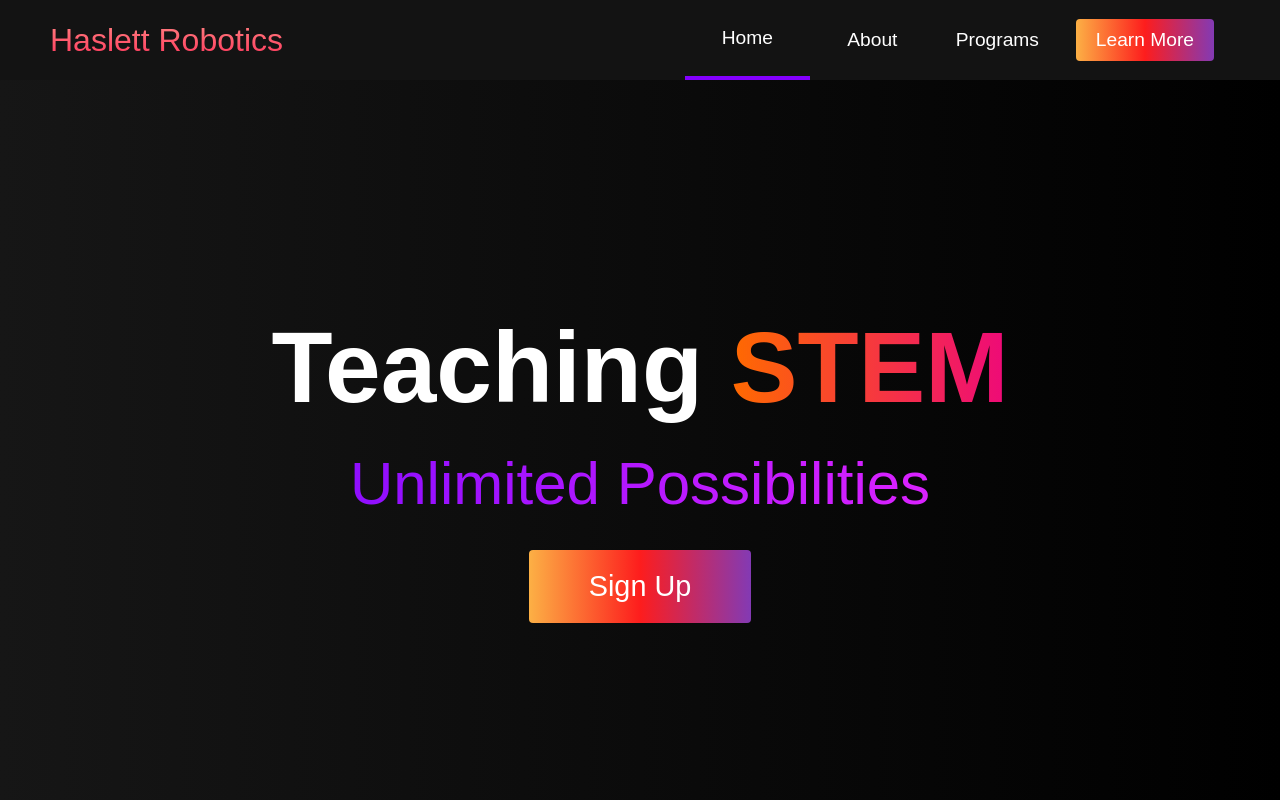
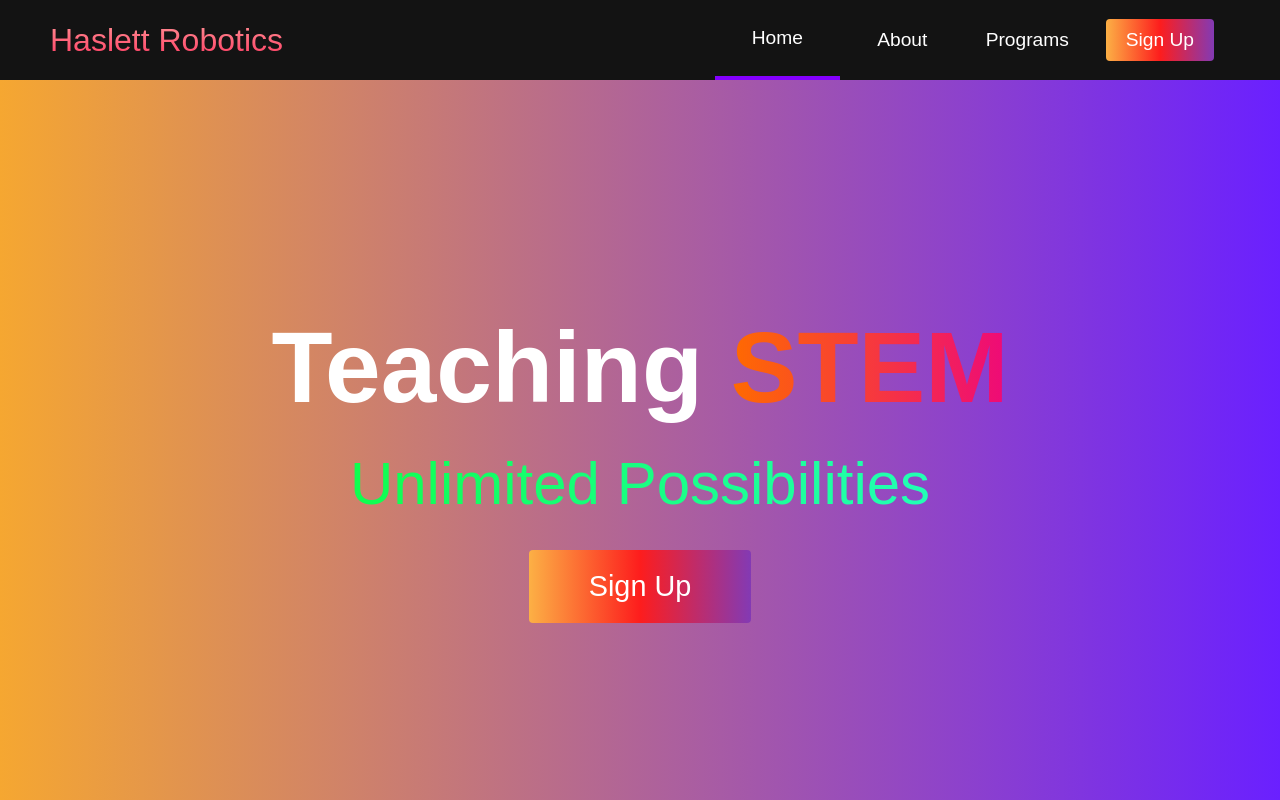
Before and after one commit to aasmart/haslettrobotics, a plain HTML site: page index.html in a window 1280 px wide. Shown: the top 800 px of the page. Drawn offline with Linux system fonts and the light colour scheme.

Commit message:
Signup link and colors

```diff
--- a/index.html
+++ b/index.html
@@ -3,7 +3,7 @@
   <head>
     <meta charset="UTF-8" />
     <meta name="viewport" content="width=device-width, initial-scale=1.0" />
-    <title>Scroll Website</title>
+    <title>Haslett Robotics</title>
     <link rel="stylesheet" href="styles.css" />
     <link
       rel="stylesheet"
@@ -35,7 +35,7 @@
             >
           </li>
           <li class="navbar__btn">
-            <a href="#sign-up" class="button" id="signup">Learn More</a>
+            <a href="https://forms.gle/aqunKKaVAAfBPMpt7" class="button" id="signup">Sign Up</a>
           </li>
         </ul>
       </div>
@@ -49,7 +49,7 @@
 
         <p class="hero__description">Unlimited Possibilities</p>
 
-        <button class="main__btn"><a href="#">Sign Up</a></button>
+        <button class="main__btn"><a href="https://forms.gle/aqunKKaVAAfBPMpt7">Sign Up</a></button>
       </div>
     </div>
 
@@ -64,7 +64,7 @@
           <h1>About Us</h1>
           <h2>Promoting STEM</h2>
           <p>The Haslett Robotics Club is a community organization founded in 2008 to provide instruction in the fundamentals of engineering and programming using basic robotics systems and encourage fair play and sportsmanship for all youth residing in the Haslett, Okemos, and the adjoining areas.</p>
-          <button class="main__btn"><a href="#">Sign Up</a></button>
+          <button class="main__btn"><a href="https://forms.gle/aqunKKaVAAfBPMpt7">Sign Up</a></button>
         </div>
       </div>
     </div>
--- a/styles.css
+++ b/styles.css
@@ -31,7 +31,7 @@
 
 #navbar__logo {
   background-color: #ff8177;
-  background-image: linear-gradient(to top, #ff0844 0%, #ffb199 100%);
+  background-image: linear-gradient(to top, #ff0844 0%, #ffc5b3 100%);
   background-size: 100%;
   -webkit-background-clip: text;
   -moz-background-clip: text;
@@ -193,7 +193,7 @@
 /* Hero Section */
 .hero {
   background: #000000;
-  background: linear-gradient(to right, #161616, #000000);
+  background: linear-gradient(to right, #f39200ce, #5500ffdf);
   padding: 200px 0;
 }
 
@@ -244,8 +244,8 @@
   ); /* Chrome 10-25, Safari 5.1-6 */
   background: linear-gradient(
     to right,
-    #8f0eff,
-    #da22ff
+    #0eff4e,
+    #22ffb5
   ); /* W3C, IE 10+/ Edge, Firefox 16+, Chrome 26+, Opera 12+, Safari 7+ */
   background-size: 100%;
   -webkit-background-clip: text;
```
